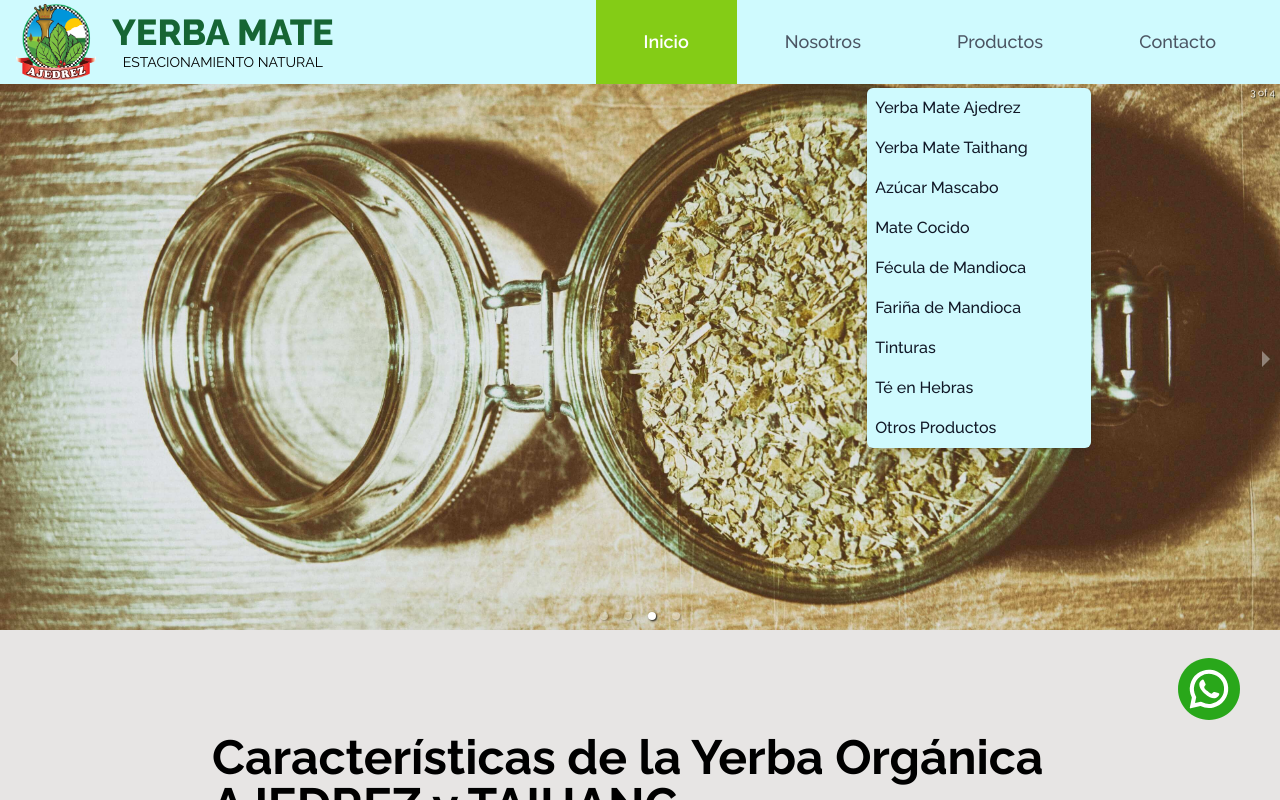
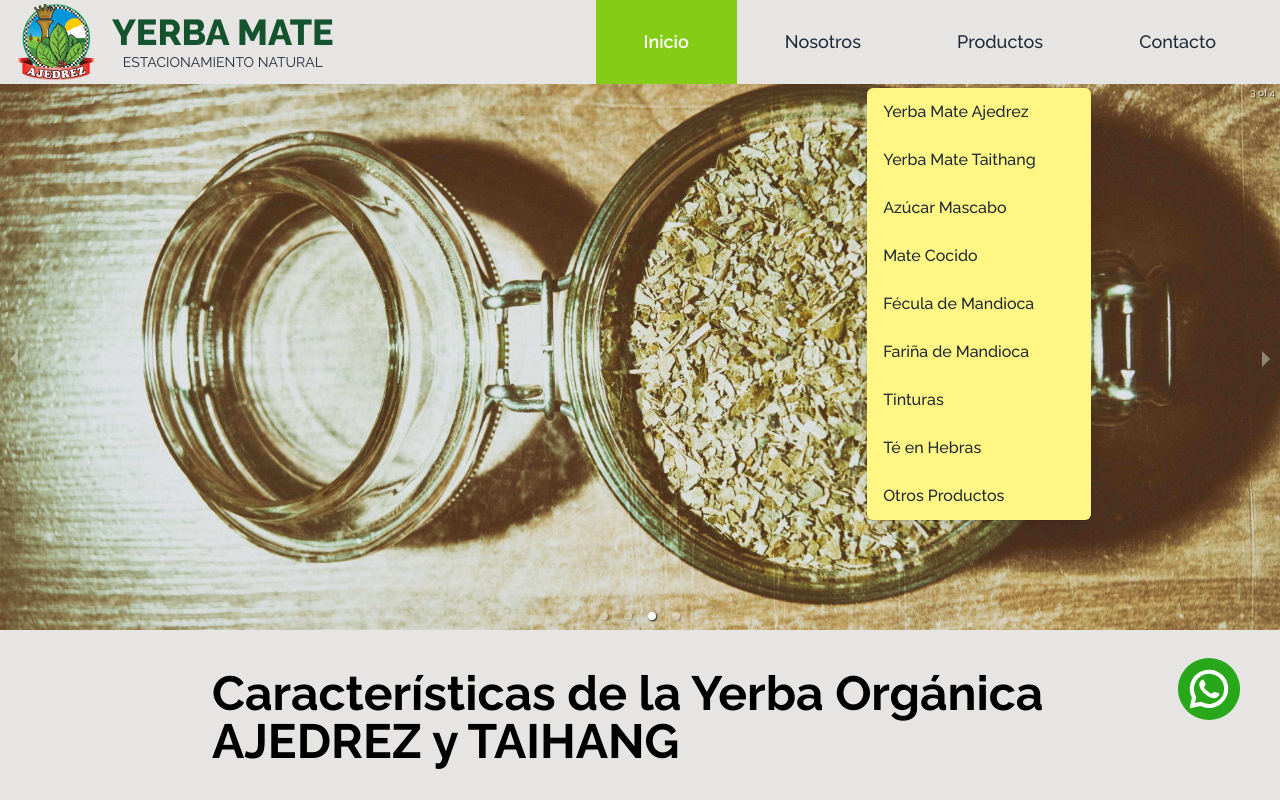
Before and after one commit to gbritez53/yerba-mate-ajedrez, a Next.js app: page / in a window 1280 px wide. Both pictures are taken after a click on the button "Productos". Shown: the top 800 px of the page. Built offline with nearby package versions, Linux system fonts and the light colour scheme.

Commit message:
feat: Added framer-motion and fix colors

```diff
--- a/components/Dropdown.js
+++ b/components/Dropdown.js
@@ -30,16 +30,15 @@
         leaveFrom="transform opacity-100 scale-100"
         leaveTo="transform opacity-0 scale-95"
       >
-        <Menu.Items className="absolute right-0 w-56 mt-8 origin-top-right bg-cyan-100 rounded-md shadow-lg ring-1 ring-black ring-opacity-5 focus:outline-none overflow-hidden">
-          <div className=" ">
+        <Menu.Items className="absolute right-0 w-56 mt-8 origin-top-right bg-primaryHover rounded-md shadow-lg ring-1 ring-black ring-opacity-5 focus:outline-none overflow-hidden">
           <Menu.Item>
             {({ active }) => (
               <button className="w-full">
                 <Link href="/yerba-mate-ajedrez">
                   <a
                     className={`${
-                        active ? "bg-lime-500 text-white" : "text-gray-900"
-                      } group flex items-center w-full px-2 py-2 `}
+                      active ? "bg-lime-500 text-white" : ""
+                    } group flex items-center w-full py-3 px-4`}
                   >
                     Yerba Mate Ajedrez
                   </a>
@@ -53,8 +52,8 @@
                 <Link href="/yerba-mate-taithang">
                   <a
                     className={`${
-                        active ? "bg-lime-500 text-white" : "text-gray-900"
-                      } group flex items-center w-full px-2 py-2 `}
+                      active ? "bg-lime-500 text-white" : ""
+                    } group flex items-center w-full py-3 px-4`}
                   >
                     Yerba Mate Taithang
                   </a>
@@ -62,16 +61,15 @@
               </button>
             )}
           </Menu.Item>
-          </div>
-          <div className="">
+
           <Menu.Item>
             {({ active }) => (
               <button className="w-full">
                 <Link href="/azucar-mascabo">
                   <a
                     className={`${
-                        active ? "bg-lime-500 text-white" : "text-gray-900"
-                      } group flex items-center w-full px-2 py-2 `}
+                      active ? "bg-lime-500 text-white" : ""
+                    } group flex items-center w-full py-3 px-4`}
                   >
                     Az&uacute;car Mascabo
                   </a>
@@ -85,8 +83,8 @@
                 <Link href="/mate-cocido">
                   <a
                     className={`${
-                        active ? "bg-lime-500 text-white" : "text-gray-900"
-                      } group flex items-center w-full px-2 py-2 `}
+                      active ? "bg-lime-500 text-white" : ""
+                    } group flex items-center w-full py-3 px-4`}
                   >
                     Mate Cocido
                   </a>
@@ -100,8 +98,8 @@
                 <Link href="/fecula-de-mandioca">
                   <a
                     className={`${
-                        active ? "bg-lime-500 text-white" : "text-gray-900"
-                      } group flex items-center w-full px-2 py-2 `}
+                      active ? "bg-lime-500 text-white" : ""
+                    } group flex items-center w-full py-3 px-4`}
                   >
                     F&eacute;cula de Mandioca
                   </a>
@@ -115,8 +113,8 @@
                 <Link href="/farina-de-mandioca">
                   <a
                     className={`${
-                        active ? "bg-lime-500 text-white" : "text-gray-900"
-                      } group flex items-center w-full px-2 py-2 `}
+                      active ? "bg-lime-500 text-white" : ""
+                    } group flex items-center w-full py-3 px-4`}
                   >
                     Fariña de Mandioca
                   </a>
@@ -130,8 +128,8 @@
                 <Link href="/tinturas">
                   <a
                     className={`${
-                        active ? "bg-lime-500 text-white" : "text-gray-900"
-                      } group flex items-center w-full px-2 py-2 `}
+                      active ? "bg-lime-500 text-white" : ""
+                    } group flex items-center w-full py-3 px-4`}
                   >
                     Tinturas
                   </a>
@@ -142,11 +140,11 @@
           <Menu.Item>
             {({ active }) => (
               <button className="w-full">
-                  <Link href="/te-de-granel">
+                <Link href="/te-en-hebras">
                   <a
                     className={`${
-                        active ? "bg-lime-500 text-white" : "text-gray-900"
-                      } group flex items-center w-full px-2 py-2 `}
+                      active ? "bg-lime-500 text-white" : ""
+                    } group flex items-center w-full py-3 px-4`}
                   >
                     T&eacute; en Hebras
                   </a>
@@ -154,16 +152,15 @@
               </button>
             )}
           </Menu.Item>
-          </div>
-          <div className="">
+
           <Menu.Item>
             {({ active }) => (
               <button className="w-full">
-                  <Link href={{}}>
+                <Link href="/productos">
                   <a
                     className={`${
-                        active ? "bg-lime-500 text-white" : "text-gray-900"
-                      } group flex items-center w-full px-2 py-2 `}
+                      active ? "bg-lime-500 text-white" : ""
+                    } group flex items-center w-full py-3 px-4`}
                   >
                     Otros Productos
                   </a>
@@ -171,7 +168,6 @@
               </button>
             )}
           </Menu.Item>
-          </div>
         </Menu.Items>
       </Transition>
     </Menu>
--- a/components/Layouts/AppLayout.js
+++ b/components/Layouts/AppLayout.js
@@ -8,7 +8,7 @@
     <>
       <Navbar />
       <WhatsappButton />
-      <main className="grid place-content-center gap-4 pt-20">{children}</main>
+      <main className="flex justify-center min-h-screen ">{children}</main>
       <Footer />
     </>
   );
--- a/components/Login.js
+++ b/components/Login.js
@@ -36,7 +36,7 @@
             className="w-full bg-gray-600 bg-opacity-20 focus:bg-transparent focus:ring-2 focus:ring-lime-500 rounded border border-gray-600 focus:border-lime-500 text-base outline-none text-gray-100 py-1 px-3 leading-8 transition-colors duration-200 ease-in-out"
           />
         </div>
-        <button className="text-white bg-lime-600 border-0 py-2 px-8 mt-4 focus:outline-none hover:bg-lime-700 rounded text-lg transition-all ease-in-out duration-300">
+        <button className="text-white bg-primary border-0 py-2 px-8 mt-4 focus:outline-none hover:bg-primaryHover rounded text-lg transition-all ease-in-out duration-300">
           Iniciar Sesión
         </button>
       </div>
--- a/components/Navbar.js
+++ b/components/Navbar.js
@@ -33,7 +33,7 @@
 
   return (
     <nav ref={wrapperRef}>
-      <div className="bg-cyan-100 fixed z-50 w-full">
+      <div className="bg-primary text-gray-800 z-50 w-full fixed top-0">
         <div className="max-w-full lg:max-w-7xl mx-auto px-4">
           <div className="flex justify-between items-center">
             <div className="flex space-x-4 items-center">
@@ -51,11 +51,13 @@
                 </a>
               </Link>
               <div className="flex flex-col items-center uppercase">
-                <p className="text-4xl font-black text-green-800">Yerba mate</p>
+                <p className=" md:text-4xl font-black text-green-900">
+                  Yerba mate
+                </p>
                 <span className="text-sm">Estacionamiento Natural</span>
               </div>
             </div>
-            <div className="hidden md:flex items-center font-medium text-gray-600">
+            <div className="hidden md:flex items-center font-medium text-gray-800">
               <Link href="/">
                 <a
                   className={`${
@@ -71,7 +73,7 @@
                 <a
                   className={`${
                     router.pathname === "/nosotros" &&
-                    "text-white bg-lime-600 font-semibold"
+                    "text-white bg-lime-500 font-semibold"
                   }  py-7 px-12 text-lg transform hover:scale-110 transition-all duration-300 ease-in-out`}
                 >
                   Nosotros
@@ -84,7 +86,7 @@
                 <a
                   className={`${
                     router.pathname === "/contacto" &&
-                    "text-white bg-lime-600 font-semibold"
+                    "text-white bg-lime-500 font-semibold"
                   }  py-7 px-12 text-lg transform hover:scale-110 transition-all duration-300 ease-in-out`}
                 >
                   Contacto
@@ -109,8 +111,8 @@
 
       <div
         className={`${
-          isOpen ? "h-56 " : "h-0 "
-        }bg-white flex flex-col items-center overflow-hidden transition-all ease-out duration-300`}
+          isOpen ? "h-80 " : "h-0 "
+        }bg-primary flex flex-col items-center overflow-hidden transition-all ease-out duration-300 pt-20`}
       >
         {navLinks.map((link, i) => (
           <Link key={i} href={link.path}>
@@ -118,7 +120,7 @@
               onClick={closeMobileMenu}
               className={`${
                 router.pathname === link.path &&
-                "bg-lime-600 font-semibold text-white"
+                "bg-lime-500 font-semibold text-white"
               } py-4 w-full text-center hover:text-white hover:bg-lime-600 `}
             >
               {link.name}
--- a/components/WhatsappButton.js
+++ b/components/WhatsappButton.js
@@ -7,7 +7,7 @@
       href="https://api.whatsapp.com/send?phone=543764231666"
       target="_blanck"
       rel="noreferrer"
-      className="fixed z-50 bottom-20 right-10 transform hover:scale-110 hover:translate-x-1 active:scale-95 hover:-translate-y-2 transition-transform duration-300 ease-in-out"
+      className="fixed z-50 bottom-24 md:bottom-20 right-10 transform hover:scale-110 hover:translate-x-1 active:scale-95 hover:-translate-y-2 transition-transform duration-300 ease-in-out"
     >
       <Whatsapp />
     </a>
--- a/package.json
+++ b/package.json
@@ -9,6 +9,7 @@
   },
   "dependencies": {
     "@headlessui/react": "^1.4.2",
+    "framer-motion": "^6.0.0",
     "hamburger-react": "^2.4.1",
     "next": "12.0.7",
     "react": "17.0.2",
--- a/pages/index.js
+++ b/pages/index.js
@@ -12,8 +12,10 @@
         <meta name="description" content="Generated by create next app" />
         <link rel="icon" href="/favicon.ico" />
       </Head>
-      <Slider />
-      <Text />
+      <div class="flex-col">
+        <Slider />
+        <Text />
+      </div>
     </>
   );
 }
--- a/styles/globals.css
+++ b/styles/globals.css
@@ -38,10 +38,11 @@
 
   .bg-login {
     background-image: url("https://images.unsplash.com/photo-1562310503-a918c4c61e38?ixlib=rb-1.2.1&ixid=MnwxMjA3fDB8MHxwaG90by1wYWdlfHx8fGVufDB8fHx8&auto=format&fit=crop&w=1470&q=80");
-    width: 100%;
+    width: 100vw;
     height: 100vh;
     object-fit: cover;
+    background-position: center;
     background-repeat: no-repeat;
-    background-position: center;
+    background-size: cover;
   }
 }
--- a/tailwind.config.js
+++ b/tailwind.config.js
@@ -4,7 +4,12 @@
     "./components/**/*.{js,ts,jsx,tsx}",
   ],
   theme: {
-    extend: {},
+    extend: {
+      colors: {
+        primary: "#e7e5e4",
+        primaryHover: "#FFF683",
+      },
+    },
   },
   plugins: [],
 };
```
Also changed, not shown: components/Footer.js (+2 -6 lines), components/Section.js (+8 -2 lines), 1 other file (tests, documents, lock files or other folders). Lines whose indentation alone changed are shown as unchanged.
